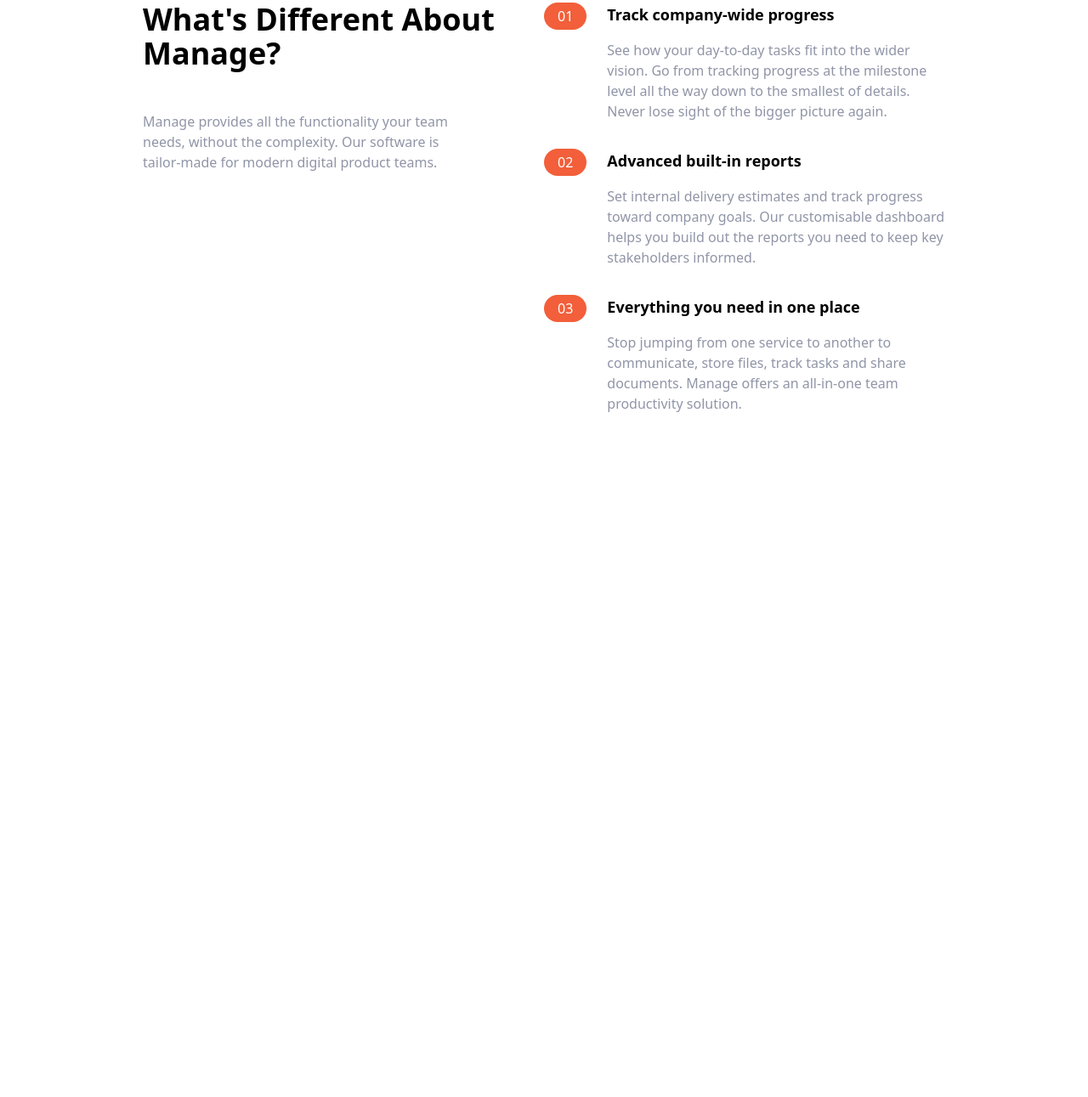
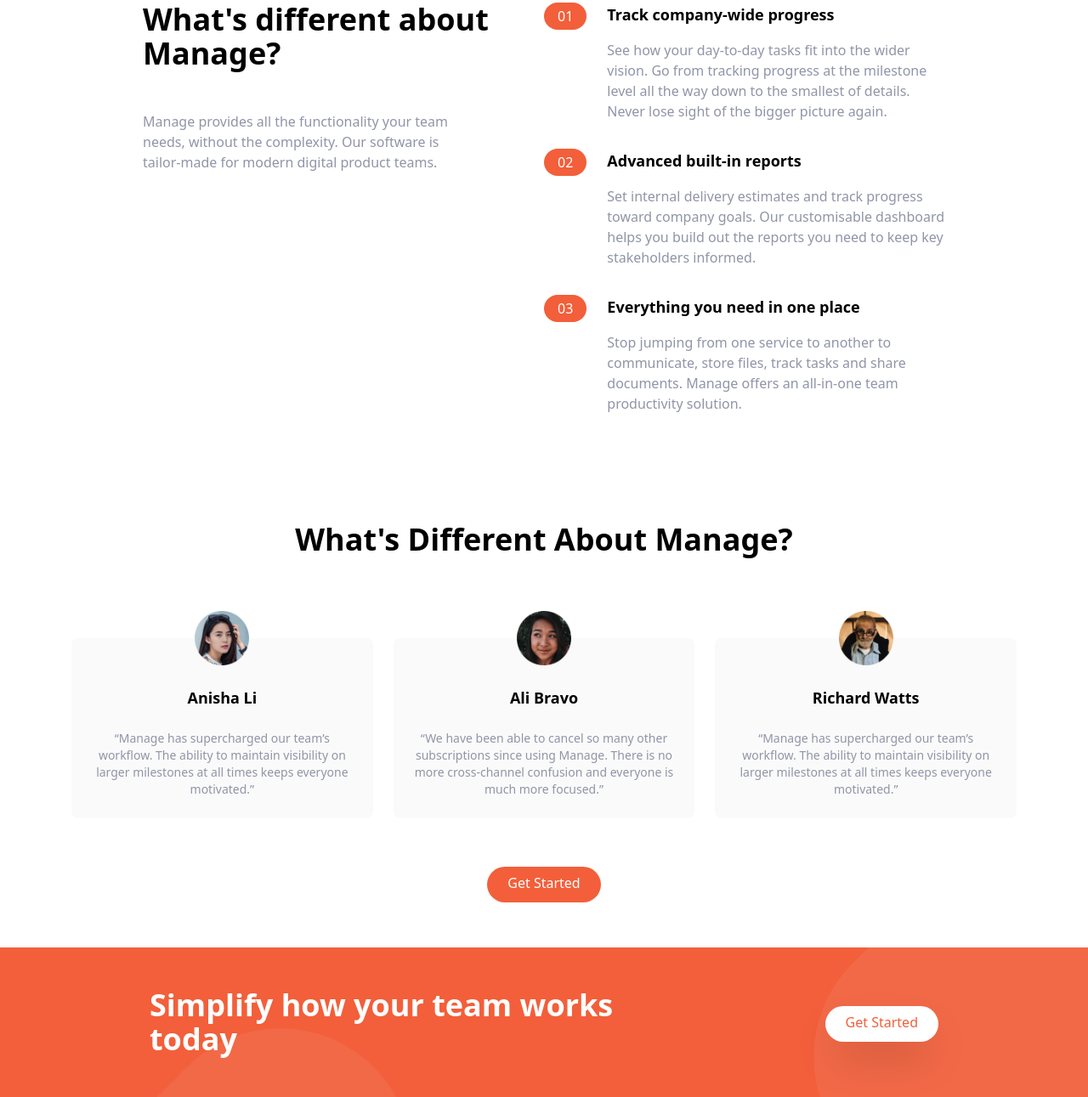
Before and after one commit to AvishkaGihan/manage-website, a website: page index.html in a window 1280 px wide. Shown: the part 653-1944 px from the top of the page at 85% size. Before the commit the page ends 1140 px from the top, so only its background shows below. Drawn offline with Linux system fonts and the light colour scheme.

Commit message:
Update settings.json, .gitignore, and tailwind.config.js

```diff
--- a/index.html
+++ b/index.html
@@ -8,6 +8,7 @@
     <title>Manage Landing Page</title>
   </head>
   <body>
+    <!-- Navbar -->
     <nav class="relative container mx-auto p-6">
       <!-- Flex container -->
       <div class="flex items-center justify-between">
@@ -34,10 +35,11 @@
 
     <!-- Hero Section -->
     <section id="hero">
+      <!-- Flex Container -->
       <div
-        class="container flex flex-col-reverse items-center px-6 mx-auto mt-10 space-y-0 md:flex-row md:space-y-0"
+        class="container flex flex-col-reverse items-center px-6 mx-auto mt-10 space-y-0 md:space-y-0 md:flex-row"
       >
-        <!-- Left Item -->
+        <!-- Left item -->
         <div class="flex flex-col mb-32 space-y-12 md:w-1/2">
           <h1
             class="max-w-md text-4xl font-bold text-center md:text-5xl md:text-left"
@@ -58,7 +60,7 @@
         </div>
         <!-- Image -->
         <div class="md:w-1/2">
-          <img src="img/illustration-intro.svg" alt="hero image" />
+          <img src="img/illustration-intro.svg" alt="" />
         </div>
       </div>
     </section>
@@ -72,7 +74,7 @@
         <!-- What's Different -->
         <div class="flex flex-col space-y-12 md:w-1/2">
           <h2 class="max-w-md text-4xl font-bold text-center md:text-left">
-            What's Different About Manage?
+            What's different about Manage?
           </h2>
           <p class="max-w-sm text-center text-darkGrayishBlue md:text-left">
             Manage provides all the functionality your team needs, without the
@@ -80,6 +82,7 @@
             teams.
           </p>
         </div>
+
         <!-- Numbered List -->
         <div class="flex flex-col space-y-8 md:w-1/2">
           <!-- List Item 1 -->
@@ -99,6 +102,7 @@
                 </h3>
               </div>
             </div>
+
             <div>
               <h3 class="hidden mb-4 text-lg font-bold md:block">
                 Track company-wide progress
@@ -129,6 +133,7 @@
                 </h3>
               </div>
             </div>
+
             <div>
               <h3 class="hidden mb-4 text-lg font-bold md:block">
                 Advanced built-in reports
@@ -141,7 +146,7 @@
             </div>
           </div>
 
-          <!-- List Item 2 -->
+          <!-- List Item 3 -->
           <div
             class="flex flex-col space-y-3 md:space-y-0 md:space-x-6 md:flex-row"
           >
@@ -158,6 +163,7 @@
                 </h3>
               </div>
             </div>
+
             <div>
               <h3 class="hidden mb-4 text-lg font-bold md:block">
                 Everything you need in one place
@@ -172,5 +178,90 @@
         </div>
       </div>
     </section>
+
+    <!-- Testimonials -->
+    <section id="testimonials">
+      <!-- Container to heading and testm blocks -->
+      <div class="max-w-6xl px-5 mx-auto mt-32 text-center">
+        <!-- Heading -->
+        <h2 class="text-4xl font-bold text-center">
+          What's Different About Manage?
+        </h2>
+        <!-- Testimonials Container -->
+        <div class="flex flex-col mt-24 md:flex-row md:space-x-6">
+          <!-- Testimonial 1 -->
+          <div
+            class="flex flex-col items-center p-6 space-y-6 rounded-lg bg-veryLightGray md:w-1/3"
+          >
+            <img src="img/avatar-anisha.png" class="w-16 -mt-14" alt="" />
+            <h5 class="text-lg font-bold">Anisha Li</h5>
+            <p class="text-sm text-darkGrayishBlue">
+              “Manage has supercharged our team’s workflow. The ability to
+              maintain visibility on larger milestones at all times keeps
+              everyone motivated.”
+            </p>
+          </div>
+
+          <!-- Testimonial 2 -->
+          <div
+            class="hidden flex-col items-center p-6 space-y-6 rounded-lg bg-veryLightGray md:flex md:w-1/3"
+          >
+            <img src="img/avatar-ali.png" class="w-16 -mt-14" alt="" />
+            <h5 class="text-lg font-bold">Ali Bravo</h5>
+            <p class="text-sm text-darkGrayishBlue">
+              “We have been able to cancel so many other subscriptions since
+              using Manage. There is no more cross-channel confusion and
+              everyone is much more focused.”
+            </p>
+          </div>
+
+          <!-- Testimonial 3 -->
+          <div
+            class="hidden flex-col items-center p-6 space-y-6 rounded-lg bg-veryLightGray md:flex md:w-1/3"
+          >
+            <img src="img/avatar-richard.png" class="w-16 -mt-14" alt="" />
+            <h5 class="text-lg font-bold">Richard Watts</h5>
+            <p class="text-sm text-darkGrayishBlue">
+              “Manage has supercharged our team’s workflow. The ability to
+              maintain visibility on larger milestones at all times keeps
+              everyone motivated.”
+            </p>
+          </div>
+        </div>
+        <!-- Button -->
+        <div class="my-16">
+          <a
+            href="#"
+            class="p-3 px-6 pt-2 text-white bg-brightRed rounded-full baseline hover:bg-brightRedLight"
+            >Get Started</a
+          >
+        </div>
+      </div>
+    </section>
+
+    <!-- CTA Section -->
+    <section id="cta" class="bg-brightRed">
+      <!-- Flex Container -->
+      <div
+        class="container flex flex-col items-center justify-between px-6 py-24 mx-auto space-y-12 md:py-12 md:flex-row md:space-y-0"
+      >
+        <!-- Heading -->
+        <h2
+          class="text-5xl font-bold text-center text-white md:text-4xl md:max-w-xl md:text-left"
+        >
+          Simplify how your team works today
+        </h2>
+        <!-- Button -->
+        <div>
+          <a
+            href="#"
+            class="p-3 px-6 pt-2 text-brightRed bg-white rounded-full shadow-2xl baseline hover:bg-gray-900"
+            >Get Started</a
+          >
+        </div>
+      </div>
+    </section>
+
+    <!-- <script src="js/script.js"></script> -->
   </body>
 </html>
```
Also changed, not shown: tailwind.config.js (+14 -14 lines), css/main.css, 1 other file.
